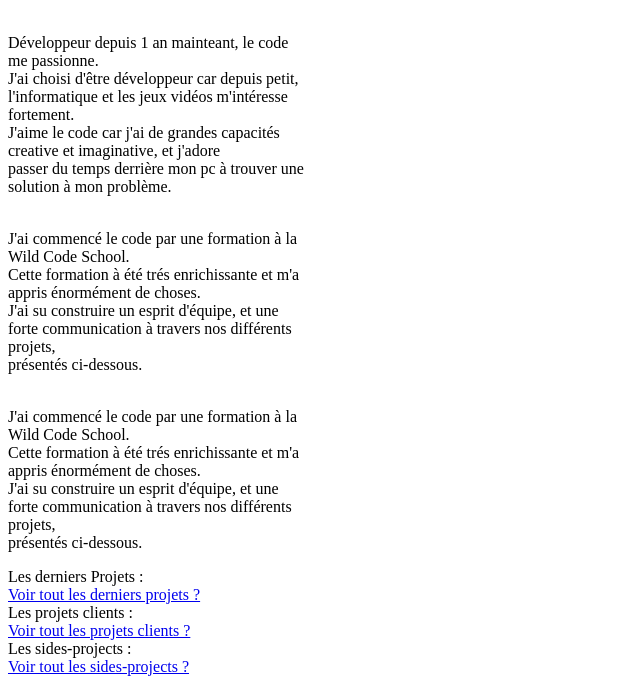
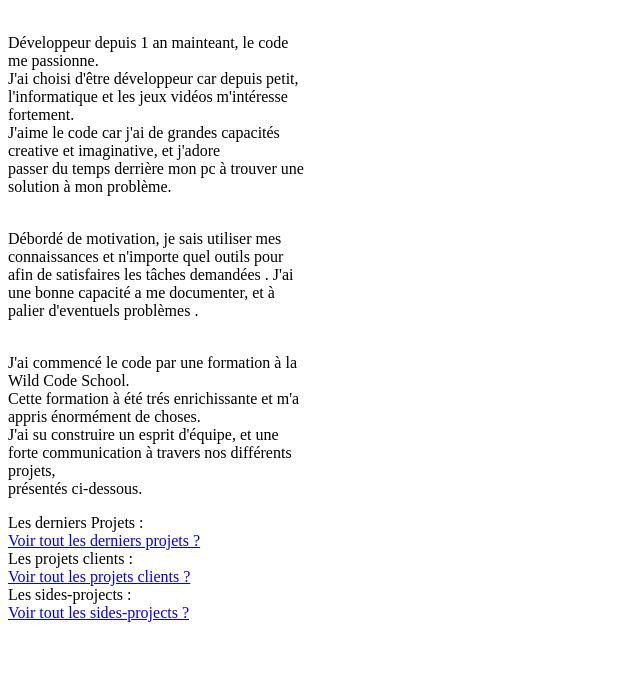
Before and after one commit to enzobrg/portfolio, a Symfony app: template templates/home/index.html.twig in a window 1280 px wide. Shown: the part 371-1055 px from the top of the page, without its empty margins (0-640 px from the left). After the commit the page ends 993 px from the top, so only its background shows below. Run offline with Twig, Linux system fonts and the light colour scheme; the template is opened without the code that fills it, so the values that code supplies are empty; some libraries are stand-ins or nearby versions.

Commit message:
add text in block competences

```diff
--- a/templates/_components/_presentation.html.twig
+++ b/templates/_components/_presentation.html.twig
@@ -36,10 +36,9 @@
                 <div class="collapse collapse-horizontal" id="collapseWidthExample">
                     <div class="card card-body" style="width: 300px;">
                         <p class="text-white text-center">
-                            <br>J'ai commencé le code par une formation à la Wild Code School. <br>
-                            Cette formation à été trés enrichissante et m'a appris énormément de choses. <br>
-                            J'ai su construire un esprit d'équipe, et une forte communication à travers nos différents projets,
-                            <br> présentés ci-dessous.</p>
+                            <br>Débordé de motivation, je sais utiliser mes connaissances et n'importe quel outils
+                            pour afin de satisfaires les tâches demandées . J'ai une bonne capacité a me documenter,
+                            et à palier d'eventuels problèmes .</p>
                     </div>
                 </div>
             </div>
```
